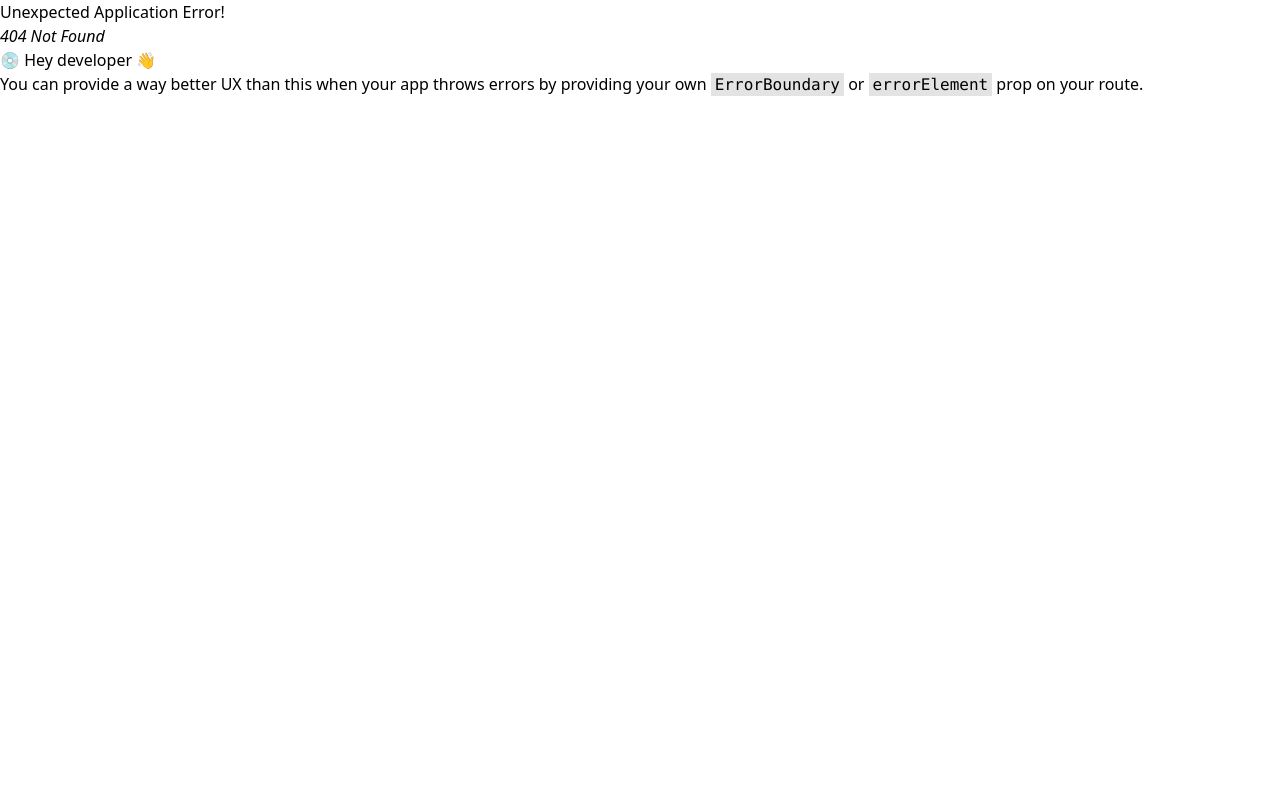
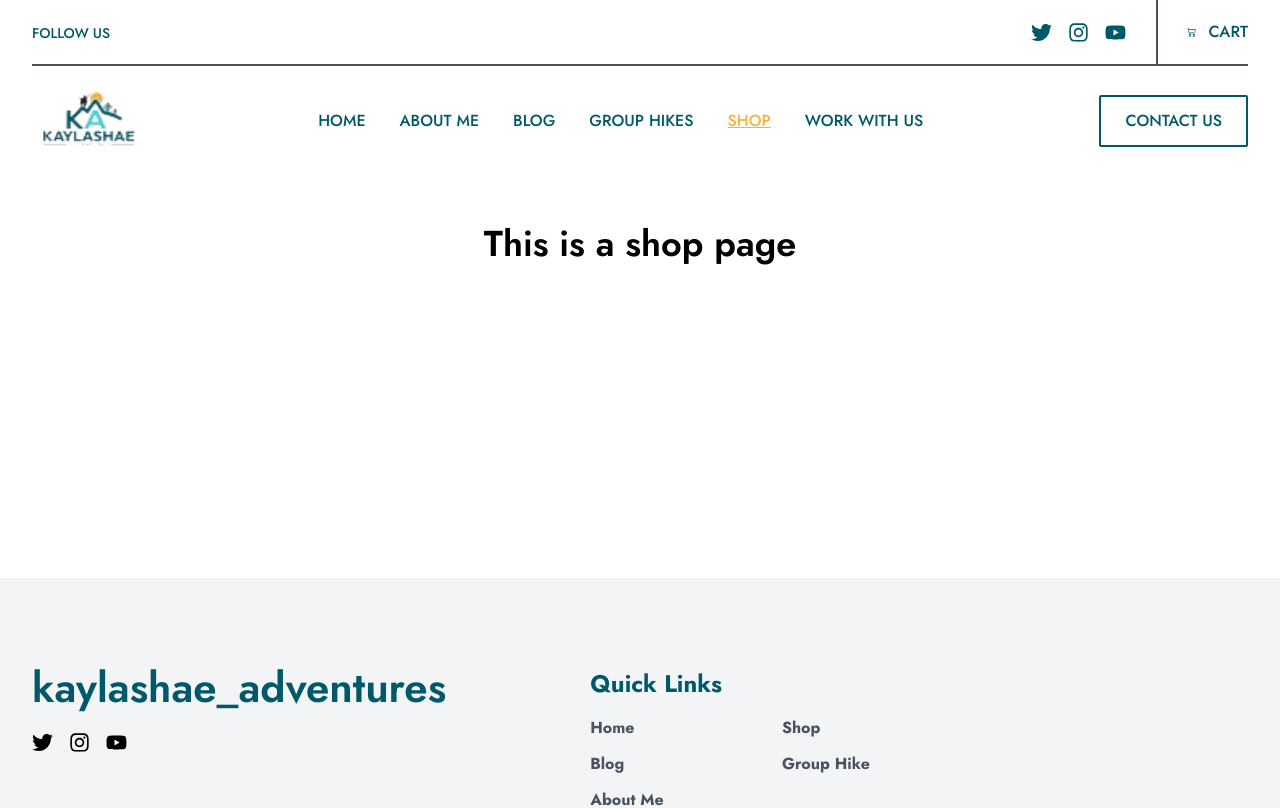
Before and after one commit to tuhinhossain123/tourism, a React (Vite) app: page /shop in a window 1280 px wide. Before the commit this address had no page. Shown: the top 808 px of the page. Built offline with nearby package versions, Linux system fonts and the light colour scheme.

Commit message:
shop pages added

```diff
--- /dev/null
+++ b/src/Pages/Shop/Shop.jsx
@@ -0,0 +1,11 @@
+const Shop = () => {
+  return (
+    <div className="py-56">
+      <h2 className="text-center text-4xl font-jost font-semibold">
+        This is a shop page
+      </h2>
+    </div>
+  );
+};
+
+export default Shop;
--- a/src/Routes/Routes.jsx
+++ b/src/Routes/Routes.jsx
@@ -6,6 +6,7 @@ import Blog from "../Pages/Blog/Blog";
 import Connect from "../Pages/Connect/Connect";
 import WorkUs from "../Pages/WorkUs/WorkUs";
 import GroupHikes from "../Pages/GroupHikes/GroupHikes";
+import Shop from "../Pages/Shop/Shop";
 export const router = createBrowserRouter([
   {
     path: "/",
@@ -28,6 +29,10 @@ export const router = createBrowserRouter([
         element: <GroupHikes></GroupHikes>,
       },
       {
+        path: "/shop",
+        element: <Shop></Shop>,
+      },
+      {
         path: "/work",
         element: <WorkUs></WorkUs>,
       },
```
